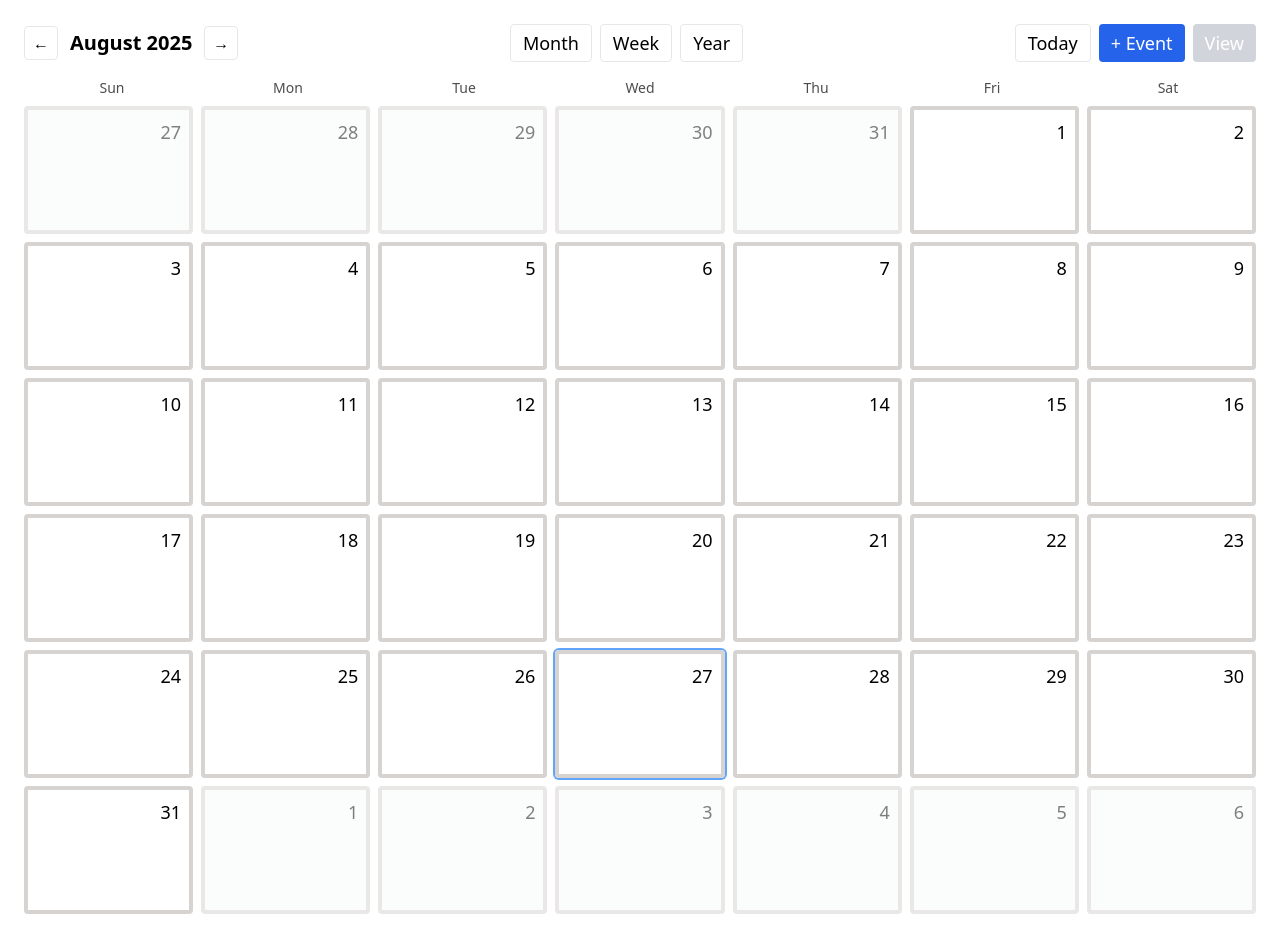
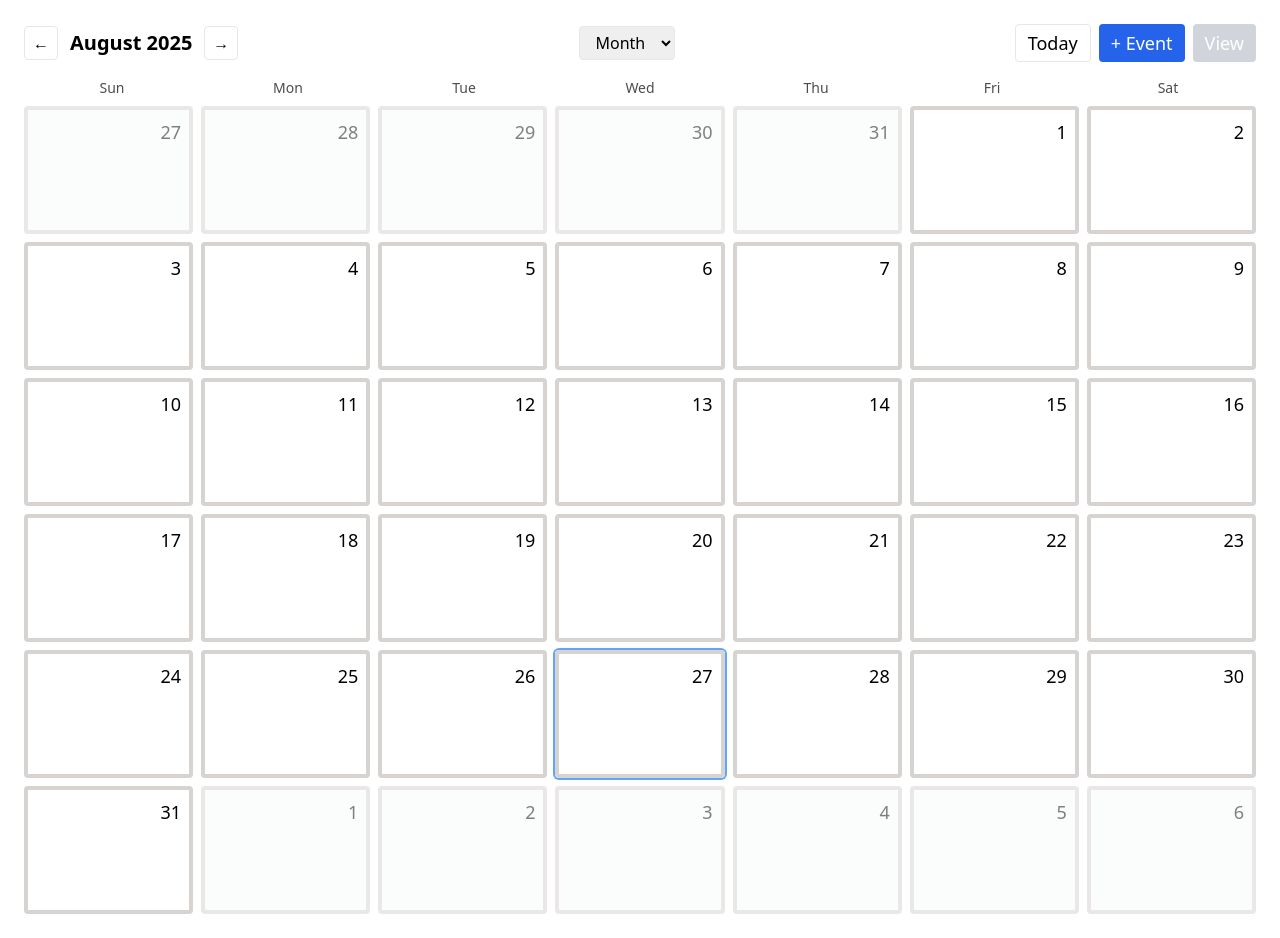
Before and after one commit to DanielGiron20/Calendario-en-angular, an Angular app: page / in a window 1280 px wide. Built offline with nearby package versions, Linux system fonts and the light colour scheme.

Commit message:
Cambios estables para vista anual y semanal

```diff
--- a/src/app/calendar/week-view/week-view.component.ts
+++ b/src/app/calendar/week-view/week-view.component.ts
@@ -27,7 +27,7 @@ type WeekDay = {
 @Component({
   selector: 'app-week-view',
   standalone: true,
-  imports: [NgFor, NgClass],
+  imports: [NgFor, NgClass,],
   templateUrl: './week-view.component.html',
 })
 export class WeekViewComponent {
--- a/src/app/calendar/year-view/year-view.component.html
+++ b/src/app/calendar/year-view/year-view.component.html
@@ -1,8 +1,10 @@
 <div class="grid grid-cols-1 sm:grid-cols-2 md:grid-cols-3 lg:grid-cols-4 gap-4">
-  <div *ngFor="let m of months" class="border rounded-lg p-2 flex flex-col">
+  <div *ngFor="let m of months"
+       (click)="selectMonth(m)"
+       class="border rounded-lg p-2 flex flex-col cursor-pointer hover:shadow-lg transition">
 
     <!-- Nombre del mes -->
-    <h3 class="text-center font-semibold capitalize mb-2">
+    <h3 class="text-center font-semibold capitalize mb-2 hover:text-blue-600">
       {{ getMonthName(m) }}
     </h3>
 
@@ -17,7 +19,7 @@
       <!-- Días del mes -->
       <ng-container *ngFor="let d of getDaysInMonth(m)">
         <div
-          class="p-1 rounded hover:bg-blue-100 cursor-pointer border border-transparent hover:border-blue-300"
+          class="p-1 rounded hover:bg-blue-100 border border-transparent hover:border-blue-300"
         >
           {{ d.split('-')[2] }}
         </div>
--- a/src/app/calendar/year-view/year-view.component.ts
+++ b/src/app/calendar/year-view/year-view.component.ts
@@ -1,4 +1,4 @@
-import { Component, Input } from '@angular/core';
+import { Component, EventEmitter, Input, Output } from '@angular/core';
 import { NgFor, NgClass, NgIf } from '@angular/common';
 @Component({
   selector: 'app-year-view',
@@ -9,9 +9,12 @@ import { NgFor, NgClass, NgIf } from '@angular/common';
 })
 export class YearViewComponent {
   @Input() year: number = new Date().getFullYear();
-
+@Output() monthSelected = new EventEmitter<number>();
   months = Array.from({ length: 12 }, (_, i) => i); // 0 = enero, 11 = diciembre
 
+   selectMonth(monthIndex: number) {
+    this.monthSelected.emit(monthIndex); // 0 = Enero ... 11 = Diciembre
+  }
   getMonthName(monthIndex: number): string {
     return new Date(this.year, monthIndex, 1).toLocaleString('default', { month: 'long' });
   }
--- a/src/app/components/calendar/calendar.component.html
+++ b/src/app/components/calendar/calendar.component.html
@@ -12,12 +12,17 @@
         <button *ngIf="view === 'week'" (click)="nextWeek()" class="px-2 py-1 rounded border hover:bg-gray-50">→</button>
     </div>
 
-    <!-- Botones de vista -->
-    <div class="flex gap-2">
-      <button (click)="view = 'month'" class="px-3 py-1 text-sm md:text-lg  rounded border hover:bg-gray-50">Month</button>
-      <button (click)="view = 'week'" class="px-3 py-1 text-sm md:text-lg  rounded border hover:bg-gray-50">Week</button>
-      <button (click)="view = 'year'" class="px-3 py-1 text-sm md:text-lg  rounded border hover:bg-gray-50">Year</button>
-    </div>
+
+    <!-- Selector de vista -->
+<div class="relative">
+  <select [(ngModel)]="view"
+          class="px-3 py-1 rounded border hover:bg-gray-50 focus:ring-2 focus:ring-blue-400">
+    <option value="month">Month</option>
+    <option value="week">week</option>
+    <option value="year">Year</option>
+  </select>
+</div>
+
 
     <div class="flex gap-2">
       <button (click)="goToday()" class="px-3 py-1 rounded border hover:bg-gray-50 text-sm md:text-lg ">Today</button>
@@ -90,7 +95,9 @@
 
   <!-- VISTA AÑO -->
   <div *ngIf="view === 'year'" class="w-full h-full">
-    <app-year-view [year]="selectedYear"></app-year-view>
+    <app-year-view [year]="selectedYear"
+    (monthSelected)="switchToMonth($event)"
+    ></app-year-view>
   </div>
 </div>
 
--- a/src/app/components/calendar/calendar.component.ts
+++ b/src/app/components/calendar/calendar.component.ts
@@ -56,6 +56,7 @@ export class CalendarComponent implements OnInit {
   color: ''
 };
   random = Math.random();
+
   ngOnInit(): void {
     this.buildCalendar();
     this.checkScreen();
@@ -78,6 +79,7 @@ export class CalendarComponent implements OnInit {
     week.some(day => day.iso === sel)
   ) || [];
 }
+
 
 
 prevWeek() {
@@ -128,7 +130,11 @@ nextWeek() {
 
 
 
-
+switchToMonth(monthIndex: number) {
+  this.month.set(monthIndex);
+  this.view = 'month';
+  this.buildCalendar(); // para que reconstruya la grilla de ese mes
+}
   saveEvent() {
   // Validación 1 titulo
   if (!this.newEvent.title.trim()) {
```
